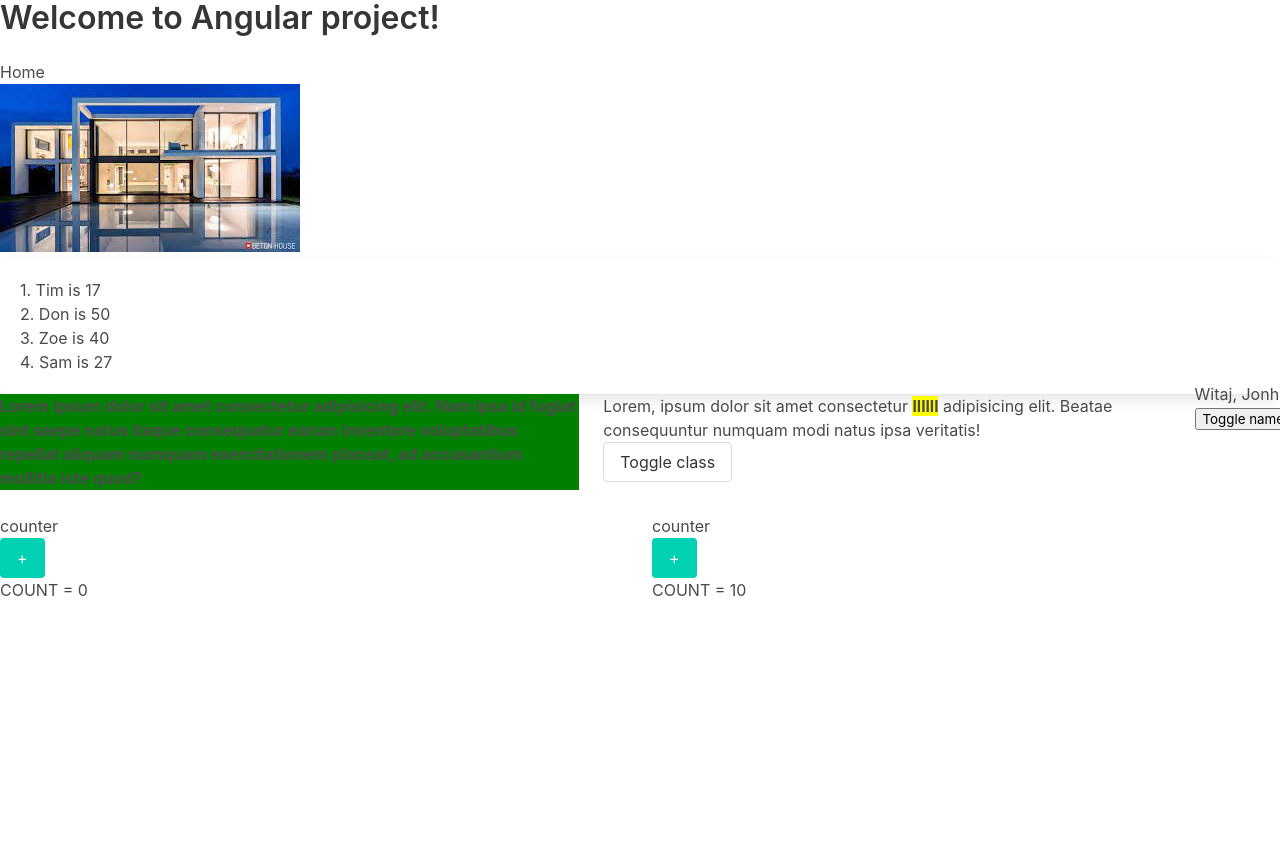
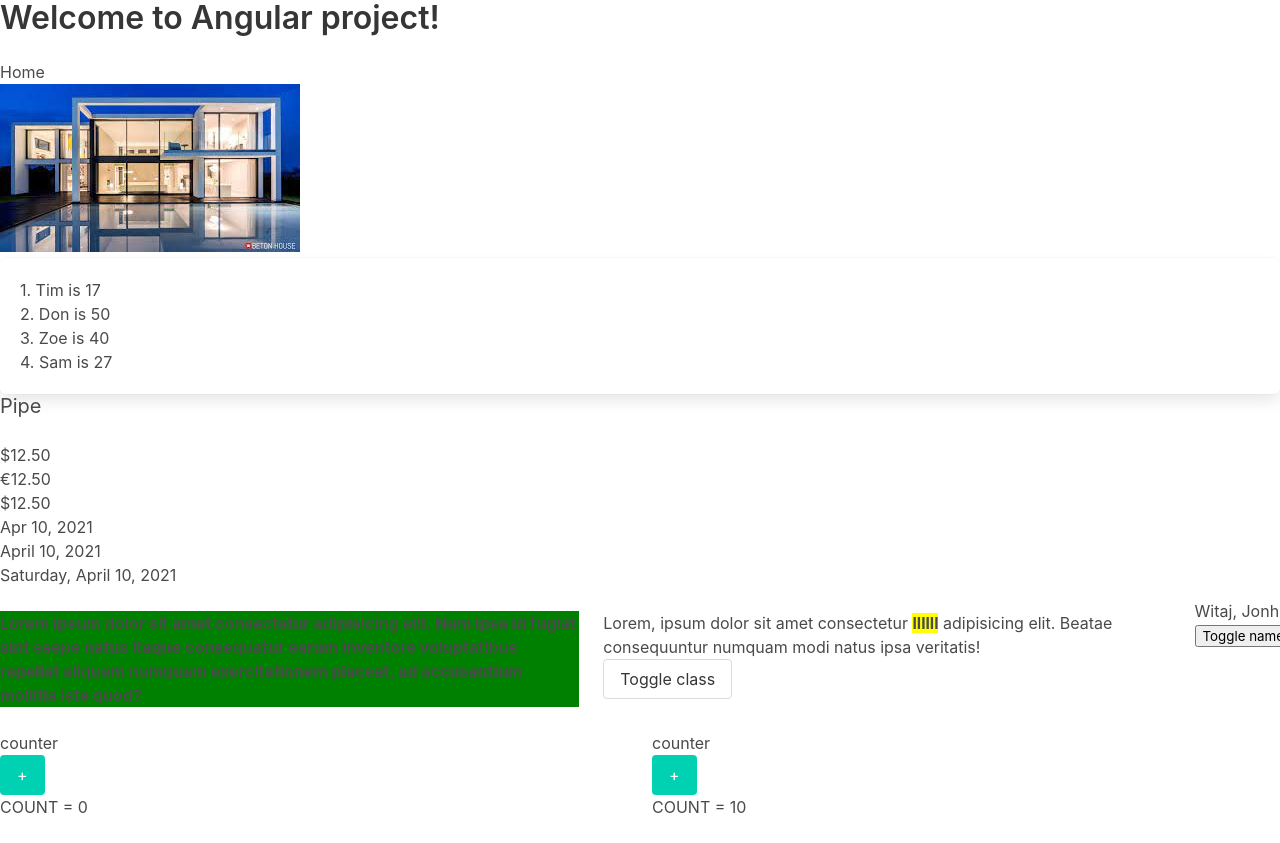
Before and after one commit to NataliaKurash/angularproject, an Angular app in the folder angular-training/: page / in a window 1280 px wide. Before the commit the page ends 800 px from the top, so only its background shows below. Built offline with nearby package versions, Linux system fonts and the light colour scheme; data requests are answered from the project's data file.

Commit message:
to change then in async

```diff
--- a/angular-training/src/app/app.component.html
+++ b/angular-training/src/app/app.component.html
@@ -1,5 +1,16 @@
 <h1 class="title">Welcome to {{title}}!</h1>
 <wsb-home></wsb-home>
+<div class="columns">
+    <div class="column">
+        <h2 class="subtitle">Pipe</h2>
+        <p>{{12.5 | currency}}</p>
+        <p>{{12.5 | currency: 'EUR'}}</p>
+        <p>{{12.5 | currency: '$' : false}}</p>
+        <p>{{currentDate | date}}</p>
+        <p>{{currentDate | date: 'longDate'}}</p>
+        <p>{{currentDate | date: 'fullDate'}}</p>
+    </div>
+</div>
 <div class="columns">
     <div class="column">
         <p wsb-hightlight="green"> Lorem ipsum dolor sit amet consectetur adipisicing elit. Nam ipsa id fugiat sint saepe natus itaque consequatur earum inventore voluptatibus repellat aliquam numquam exercitationem placeat, ad accusantium mollitia iste quod?</p>
--- a/angular-training/src/app/app.component.ts
+++ b/angular-training/src/app/app.component.ts
@@ -9,6 +9,7 @@ export class AppComponent {
   public title = 'Angular project';
   public isToggled: boolean = false;
   public userName: string = 'John';
+  public currentDate: Date = new Date();
 
   public onCountChange(count:number){
     console.log(`ta wartośc się znienia`, count);
--- a/angular-training/src/app/home/home.component.html
+++ b/angular-training/src/app/home/home.component.html
@@ -1,7 +1,7 @@
 <h4>Home</h4>
 <img src="assets/house.jfif" alt="modern house">
 <ul class="box">
-    <li *ngFor="let user of users; let index = index; odd as nieparzysty; even as parzysty">
+    <li *ngFor="let user of users | async; let index = index; odd as nieparzysty; even as parzysty">
         {{index+1}}. {{user.name}} is {{user.age}}
     </li>
 </ul>
--- a/angular-training/src/app/home/home.component.ts
+++ b/angular-training/src/app/home/home.component.ts
@@ -5,7 +5,7 @@ import { UsersService } from "../users/users.service";
     templateUrl: './home.component.html',
 })
 export class HomeComponent implements OnInit, OnDestroy {
-    public users: any = [];
+    public users: any = this.usersService.getUsers();
     ngOnDestroy(): void {
     }
     constructor(public usersService: UsersService) {
@@ -13,9 +13,10 @@ export class HomeComponent implements OnInit, OnDestroy {
     }
     public ngOnInit(): void {
         console.log('HomeCOmponent jest gotowy');
-        this.usersService.getUsers()
-            .then(response => {
-                this.users = response;
-            })
+        // this.usersService.getUsers()
+        //     .then(response => {
+        //         this.users = response;
+        //     });
+
     }
 }
```
